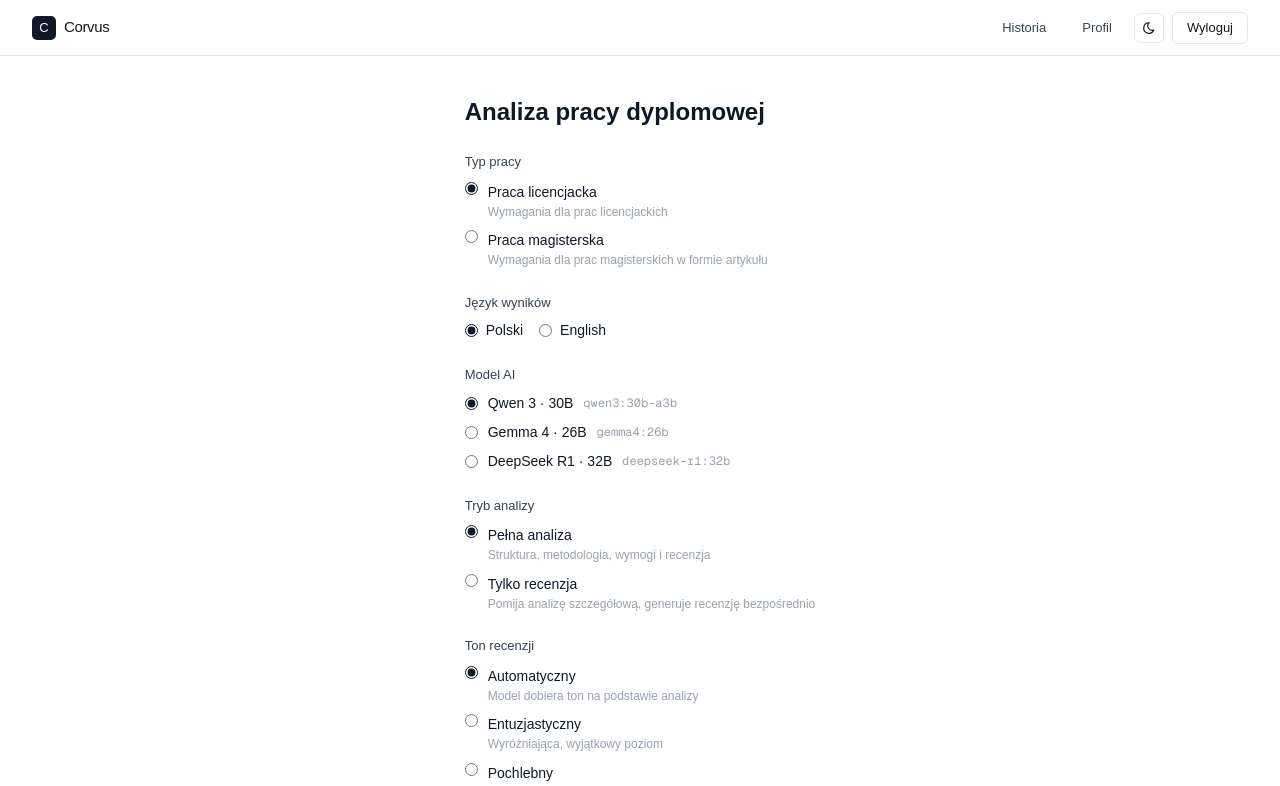
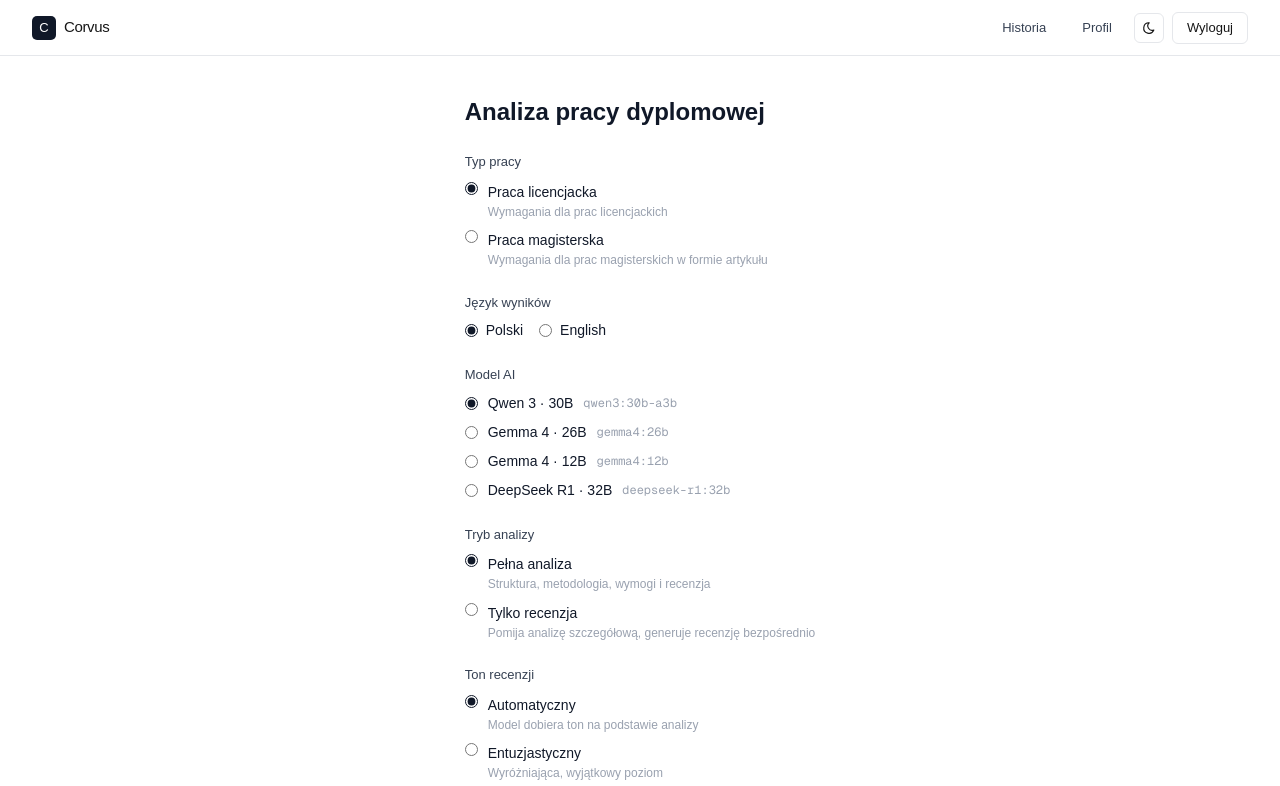
Before and after one commit to SlawCzech/corvus-academic, a Next.js app in the folder frontend/: page /analysis in a window 1280 px wide. Shown: the top 786 px of the page. Built offline with nearby package versions, Linux system fonts and the light colour scheme; no server answers.

Commit message:
agent: adds gemma4:12b model

```diff
--- a/frontend/app/analysis/page.tsx
+++ b/frontend/app/analysis/page.tsx
@@ -8,6 +8,7 @@ import { useAnalysis } from "@/hooks/useAnalysis"
 const MODELS = [
   { value: "qwen3:30b-a3b", label: "Qwen 3 · 30B" },
   { value: "gemma4:26b", label: "Gemma 4 · 26B" },
+  { value: "gemma4:12b", label: "Gemma 4 · 12B" },
   { value: "deepseek-r1:32b", label: "DeepSeek R1 · 32B" },
 ] as const
 
```
Also changed, not shown: 1 other file (tests, documents, lock files or other folders).
